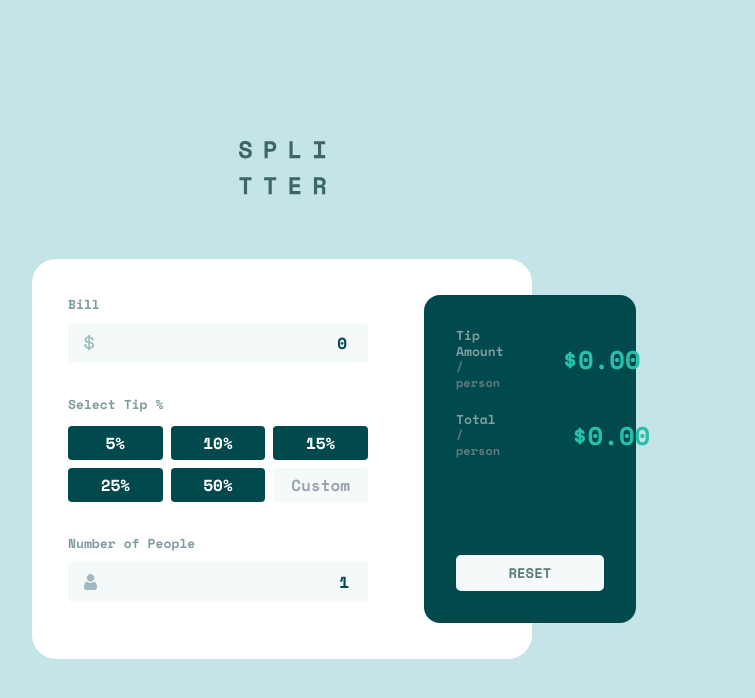
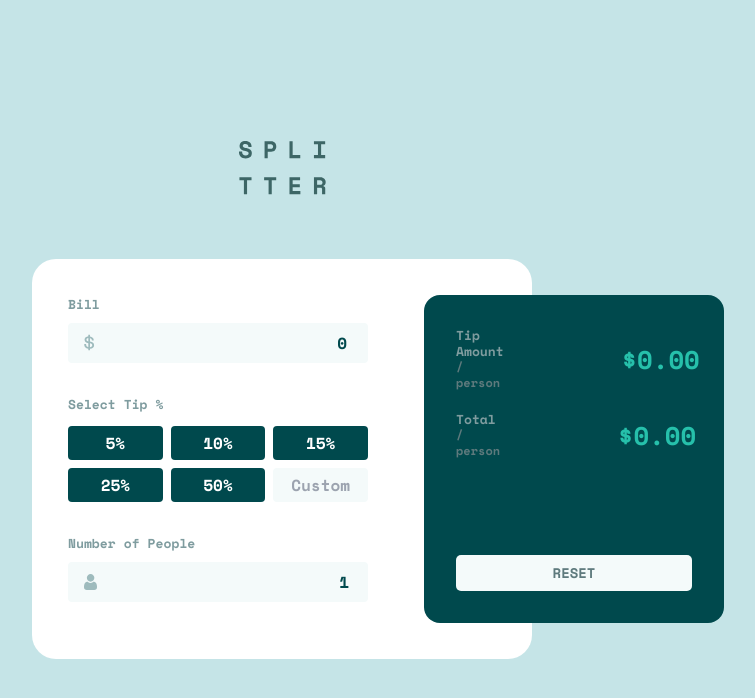
Before and after one commit to abdullah4tech/tip-calculator, a Vue app: page / in a window 1280 px wide. Shown: the top 698 px of the page, without its empty margins (358-1113 px from the left). Built offline with nearby package versions, Linux system fonts and the light colour scheme.

Commit message:
fix: layout shifts

```diff
--- a/src/App.vue
+++ b/src/App.vue
@@ -102,7 +102,7 @@ const deb = (i) => {
       </div>
       <div class="flex flex-col md:gap-24 gap-10 rounded-2xl right-52 bg-cyan-900 p-5 md:p-8">
         <div class="flex flex-col gap-5">
-          <div class="flex items-center gap-[25%]">
+          <div class="flex items-center md:gap-24 gap-[25%]">
             <div class="text-xs text-new">
               <p>Tip Amount</p>
               <span>/ person</span>
@@ -115,7 +115,7 @@ const deb = (i) => {
               }}
             </h1>
           </div>
-          <div class="flex items-center gap-[34%]">
+          <div class="flex items-center md:gap-24 gap-[34%]">
             <div class="text-xs text-new">
               <p>Total</p>
               <span>/ person</span>
```
